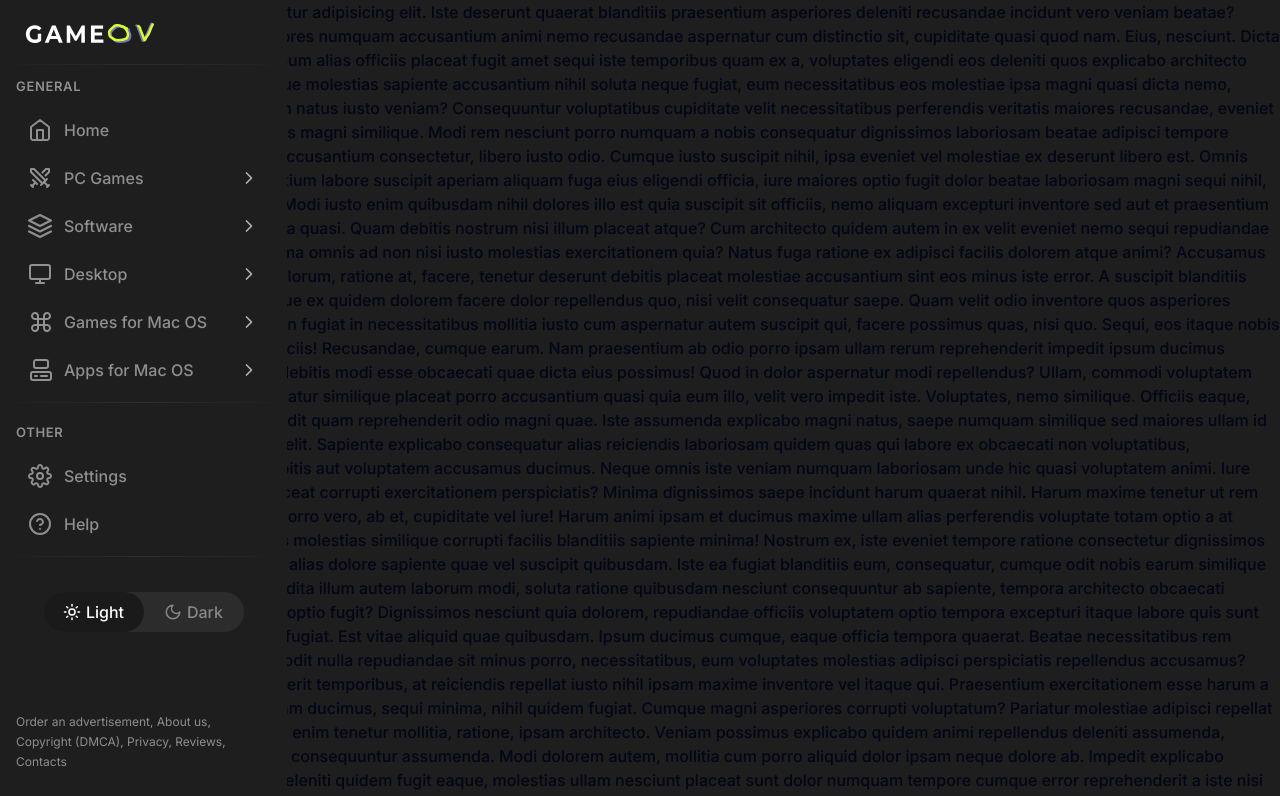
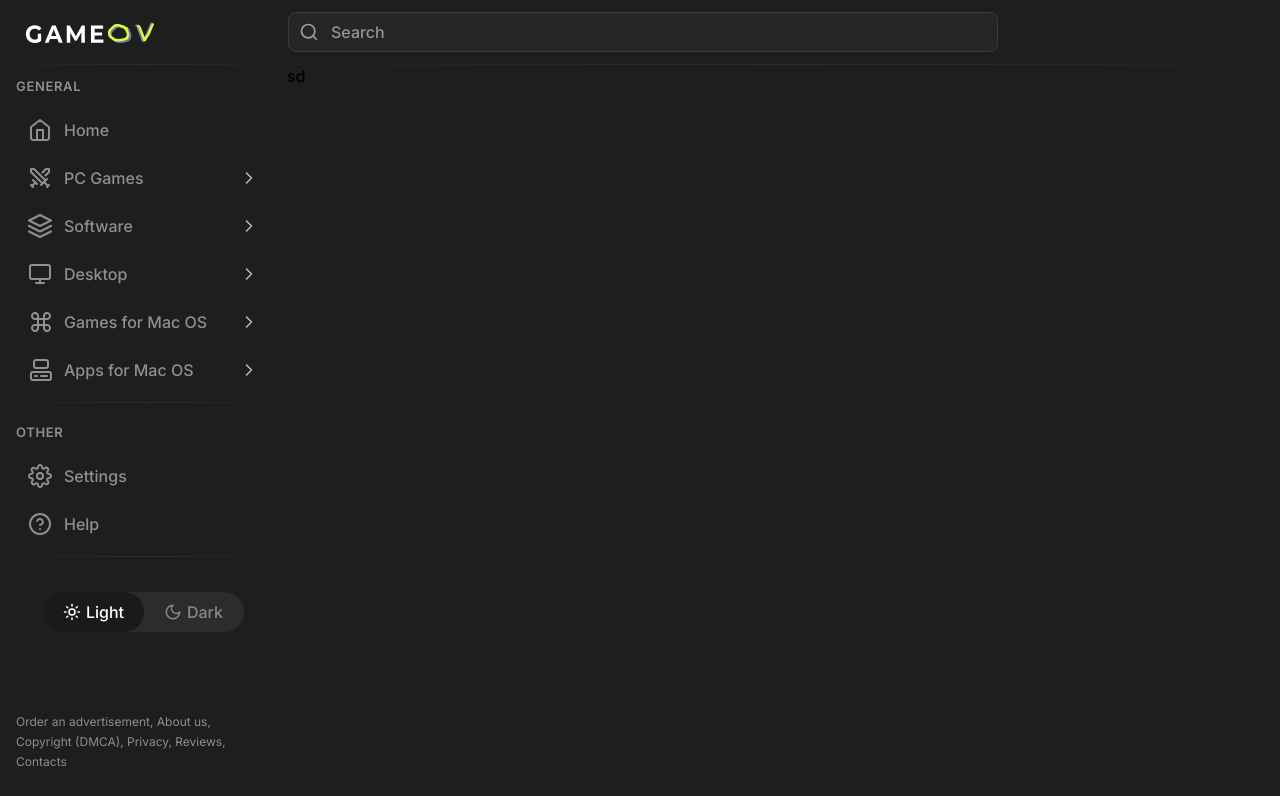
Before and after one commit to tarasovcad/gameov, a Next.js app: page / in a window 1280 px wide. Shown: the top 796 px of the page. Built offline with nearby package versions, Linux system fonts and the light colour scheme.

Commit message:
feat: add search input at navbar

```diff
--- a/src/app/layout.tsx
+++ b/src/app/layout.tsx
@@ -3,6 +3,7 @@ import {Inter} from "next/font/google";
 import "./globals.css";
 import Siderbar from "@/components/main/Sidebar/Siderbar";
 import "./../styles/main.css";
+import Navbar from "@/components/navbar/Navbar";
 const inter = Inter({subsets: ["latin"]});
 
 export const metadata: Metadata = {
@@ -18,8 +19,13 @@ export default function RootLayout({
   return (
     <html lang="en" className={inter.className}>
       <body>
-        <Siderbar />
-        <main>{children}</main>
+        <div className="bodywrapper relative flex">
+          <Siderbar />
+          <div className="flex-1 flex flex-col">
+            <Navbar />
+            <main>{children}</main>
+          </div>
+        </div>
       </body>
     </html>
   );
--- a/src/app/page.tsx
+++ b/src/app/page.tsx
@@ -3,7 +3,7 @@ import React from "react";
 const Home = () => {
   return (
     <div className="text-slate-950">
-      Lorem ipsum dolor sit amet, consectetur adipisicing elit. Iste deserunt
+      {/* Lorem ipsum dolor sit amet, consectetur adipisicing elit. Iste deserunt
       quaerat blanditiis praesentium asperiores deleniti recusandae incidunt
       vero veniam beatae? Tempora modi accusamus qui asperiores numquam
       accusantium animi nemo recusandae aspernatur cum distinctio sit,
@@ -109,7 +109,7 @@ const Home = () => {
       asperiores nam voluptatem excepturi ducimus reiciendis recusandae aut
       blanditiis, facere similique quia exercitationem. Facere ea fuga nemo
       blanditiis, maxime ipsum! Dolore voluptate molestiae, quo iste aliquam
-      ratione deserunt?
+      ratione deserunt? */}
     </div>
   );
 };
--- a/src/components/main/Sidebar/Siderbar.tsx
+++ b/src/components/main/Sidebar/Siderbar.tsx
@@ -16,7 +16,7 @@ const Siderbar = () => {
       //   setIsHovered(true);
       // }}
       // onMouseLeave={() => setIsHovered(false)}
-      className="h-ful fixed z-10 top-0 left-0 overflow-x-hidden p-4 bg-[#1E1E1E] h-svh text-white/50"
+      className="h-ful z-50 top-0 left-0 p-4 bg-[#1E1E1E] h-svh text-white/50 float-left sticky"
       style={divStyle}>
       <div className="container">
         <Image
--- /dev/null
+++ b/src/components/navbar/Navbar.tsx
@@ -0,0 +1,16 @@
+import React from "react";
+import SearchInput from "./SearchInput";
+
+const Navbar = () => {
+  return (
+    <div className="z-20 w-full h-[65px]">
+      <div className="wrapper py-[12px]">
+        <SearchInput />
+      </div>
+      <div className="stroke"></div>
+      sd
+    </div>
+  );
+};
+
+export default Navbar;
--- /dev/null
+++ b/src/components/navbar/SearchInput.tsx
@@ -0,0 +1,33 @@
+"use client";
+import {Search, X} from "lucide-react";
+import Image from "next/image";
+import React, {useState} from "react";
+
+const SearchInput = () => {
+  const [isFocused, setIsFocused] = useState(false);
+  return (
+    <div>
+      <form>
+        <div className="relative max-w-[710px] w-full">
+          <input
+            className="searchinput max-w-[710px] w-full caret-white/50 placeholder:text-white/50 font-medium ml-[1px] text-white"
+            placeholder="Search"
+            type="text"
+            onFocus={() => setIsFocused(true)}
+            onBlur={() => setIsFocused(false)}
+          />
+          <button className="absolute inset-y-0 left-0 flex items-center pl-3 searchsvg">
+            <Search size={20} color="#9B9B9B" />
+          </button>
+          {isFocused && (
+            <button className="close absolute inset-y-0 right-0 flex items-center pr-3">
+              <X size={20} color="#9B9B9B" />
+            </button>
+          )}
+        </div>
+      </form>
+    </div>
+  );
+};
+
+export default SearchInput;
--- a/src/styles/main.css
+++ b/src/styles/main.css
@@ -1,8 +1,28 @@
 body {
   background-color: #1e1e1e;
-  font-weight: 500;
+}
+input {
+  font-family: inherit;
+  font-size: inherit;
+  font-weight: inherit;
+  color: inherit;
+  border: none;
 }
 
+.bodywrapper {
+  max-width: 1440px;
+  margin: 0 auto;
+  background-color: #1e1e1e;
+  font-weight: 500;
+  box-sizing: border-box;
+  -moz-box-sizing: border-box;
+  -webkit-box-sizing: border-box;
+}
+
+.wrapper {
+  padding-left: 16p;
+  padding-right: 16px;
+}
 /* .stroke {
   background: linear-gradient(90deg, #202020 0%, #2e2e2e 50.5%, #202020 100%);
   width: 100%;
@@ -106,13 +126,26 @@ body {
   .theme-switch__option.dark {
   color: #888;
 }
-/* <label htmlFor="theme-switch" className="theme-switch__label ">
-<div className="theme-switch__option light gap-[5px]">
-  <Sun width={18} height={18} />
-  <span>Light</span>
-</div>
-<span className="theme-switch__option dark gap-[5px]">
-  <Moon width={16} height={18} />
-  <span>Dark</span>
-</span>
-</label> */
+
+.searchinput {
+  border: 1px solid #3c3c3c;
+  border-radius: 8px;
+  padding: 7px 42px;
+  box-shadow: 0 1px 2px 0 rgba(16, 24, 40, 0.05);
+  background: #262626;
+}
+
+.close svg {
+  transition: all 0.3s;
+}
+
+.close:hover svg {
+  stroke: #fff;
+}
+
+.searchsvg svg {
+  transition: all 0.3s;
+}
+.searchsvg:hover svg {
+  stroke: #fff;
+}
```
Also changed, not shown: public/navbar/search.svg (added).
